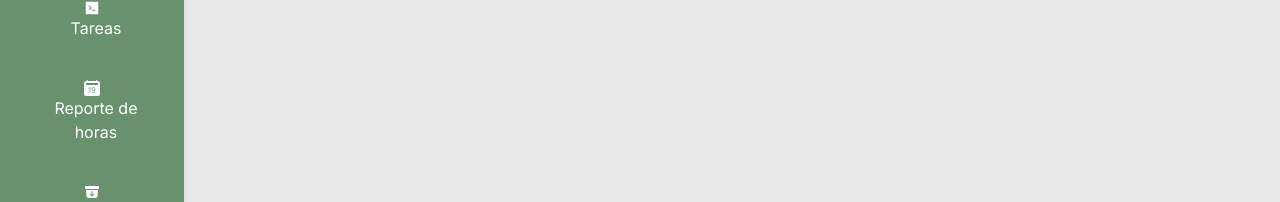
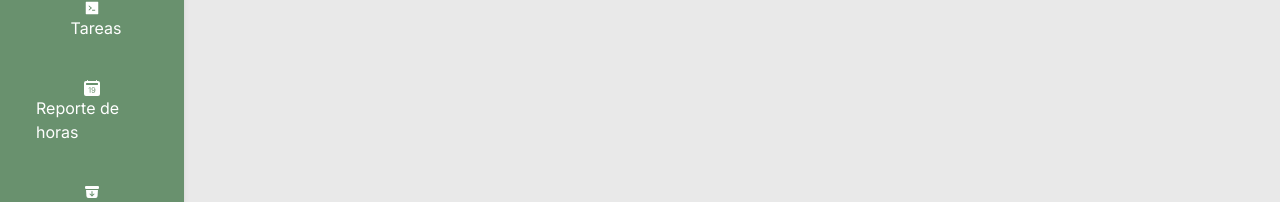
Before and after one commit to superpollo2/administrator-console, a Next.js app: page / in a window 1280 px wide. Shown: the part 406-608 px from the top of the page. Built offline with nearby package versions, Linux system fonts and the light colour scheme.

Commit message:
Navigation links  are now managed with Link component from NextJS
The Link is inside the NavLink component. The route changes are now
managed using Link component instead of HTML button and push route
functions.

```diff
--- a/components/Layout/SideNav/NavLink.tsx
+++ b/components/Layout/SideNav/NavLink.tsx
@@ -1,6 +1,7 @@
 import Link from 'next/link';
 import React from 'react';
 import { IconType } from 'react-icons';
+import styles from '@/styles/SideNav.module.css'
 
 
 type Props = {
@@ -11,7 +12,7 @@ type Props = {
 
 function NavLink({route, label, icon: Icon}: Props) {
 	return (
-        <Link href={route} className='link'>
+        <Link href={route} className={styles.link}>
             {Boolean(Icon) && <Icon />}
             <span>{label}</span>
         </Link>
--- a/components/Layout/SideNav/NavLinks.tsx
+++ b/components/Layout/SideNav/NavLinks.tsx
@@ -1,12 +1,11 @@
 import React, { useEffect, useState } from 'react';
-import { useRouter, usePathname } from 'next/navigation';
+import { usePathname } from 'next/navigation';
 import { getLinks } from '@/services/getLinks';
 import NavLink from './NavLink';
 import styles from '@/styles/SideNav.module.css'
 
 const NavLinks = () => {
 	const links = getLinks();
-	const router = useRouter();
 	const pathName = usePathname();
 	const [activeLink, setActiveLink] = useState('');
 
@@ -19,18 +18,8 @@ const NavLinks = () => {
 	return (
 		<ul className={styles.ul}>
 			{links.map(({ label, route, icon: Icon }) => (
-				<li key={route} className={`${styles.li} ${route === activeLink ? `${styles.active}` : ''}`}>
-					<button
-						onClick={() => {
-							router.push(route);
-						}}
-						className={styles.link}
-						type='button'
-					>
-						{Boolean(Icon) && <Icon />}
-						<span>{label}</span>
-					</button>
-					{/* <NavLink label={label} route={route} icon={Icon} /> */}
+				<li key={route} className={`${styles.li} ${route === activeLink && `${styles.active}`}`}>
+					<NavLink label={label} route={route} icon={Icon} />
 				</li>
 			))}
 		</ul>
```
